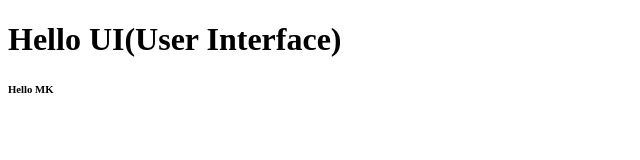
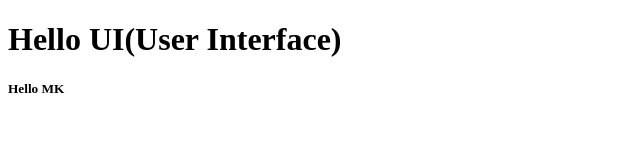
Before and after one commit to DAMASCENE-Muke/MK-UI.github.io, a plain HTML site: page index.html in a window 1280 px wide. Shown: the full height of the page, 0-640 px from the left. Drawn offline with Linux system fonts and the light colour scheme.

Commit message:
Update index.html

```diff
--- a/index.html
+++ b/index.html
@@ -11,7 +11,7 @@
 <body>
 <h1>Hello UI(User Interface)</h1>
 
-<h6>Hello MK</h6>
+<h5>Hello MK</h5>
 
 
 </body>
```
